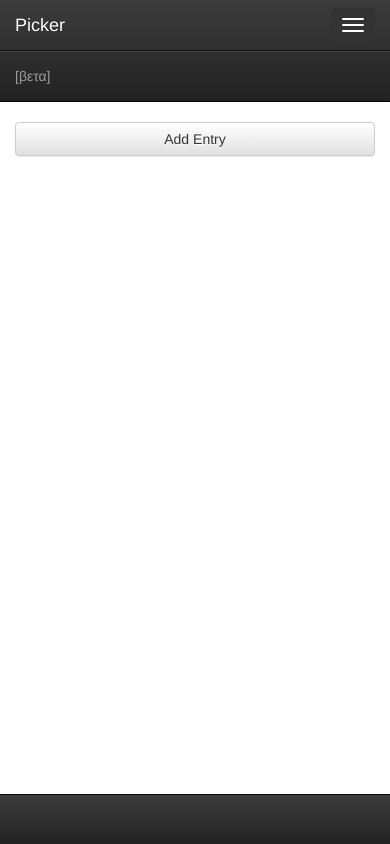
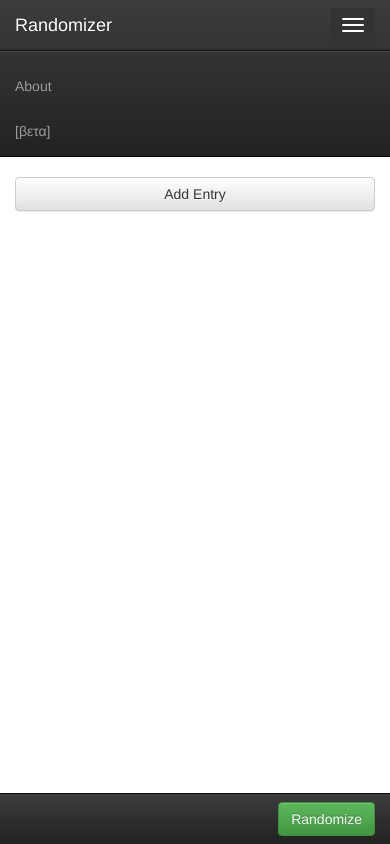
Before and after one commit to MPX4132/Picker, a plain HTML site: page index.html in a window 390 px wide. Both pictures are taken after a click on the button "Toggle navigation". Drawn offline with nearby package versions, Linux system fonts and the light colour scheme.

Commit message:
Rename & Randomizer button
Changed the header title to Randomizer.
Fixed a bug with the Randomizer appearing on mobile Safari.

```diff
--- a/index.html
+++ b/index.html
@@ -30,7 +30,7 @@
 				<!-- The header below will only be visible on mobile -->
 				<header class="navbar-header">
 					<a class="navbar-brand" href="index.html">
-						<span>Picker</span>
+						<span>Randomizer</span>
 					</a>
 					<button type="button" class="navbar-toggle collapsed" data-toggle="collapse" data-target="#navbar-primary">
 						<!-- "Toggle navigation" only visible on screen-readers -->
@@ -48,17 +48,17 @@
 
 					<!-- Left navigation bar segment -->
 					<div class="navbar-left">
-						<!--
 						<ul class="nav navbar-nav">
-							<li>
-								<a href="help.html">Help</a>
-							</li>
-						</ul>-->
+						</ul>
 					</div>
 
 					<!-- Right navigation bar segment -->
 					<div class="navbar-right">
-						<!--<button class="btn btn-primary navbar-btn pull-left" data-toggle="collapse" data-target="#settings" aria-expanded="false">Settings</button>-->
+						<ul class="nav navbar-nav">
+							<li>
+								<a onclick="alert('It\'s just a randomizer...');">About</a>
+							</li>
+						</ul>
 						<p class="navbar-text">[&beta;&epsilon;&tau;&alpha;]</p>
 					</div>
 				</div>
@@ -68,14 +68,9 @@
 		<!-- Navigation Bar -->
 		<nav class="navbar navbar-inverse navbar-fixed-bottom">
 			<div class="container-fluid">
-
-				<!-- Navigation links and other content will be collapsable when in mobile devices -->
-				<div class="collapse navbar-collapse" id="navbar-primary">
-
-					<!-- Right navigation bar segment -->
-					<div class="navbar-right">
-						<button class="btn btn-success navbar-btn" id="entries-roll" style="margin-right: 8px;">Randomize</button>
-					</div>
+				<!-- Right navigation bar segment -->
+				<div class="navbar-right">
+					<button class="btn btn-success navbar-btn pull-right" id="entries-roll">Randomize</button>
 				</div>
 			</div>
 		</nav>
--- a/styles.css
+++ b/styles.css
@@ -1,3 +1,9 @@
 body div.entries > div.input-group {
 	margin-bottom: 20px;
 }
+
+@media only screen and (min-width : 480px) {
+	body div.navbar-right>button:last-child {
+		margin-right: 8px;
+	}
+}
```
